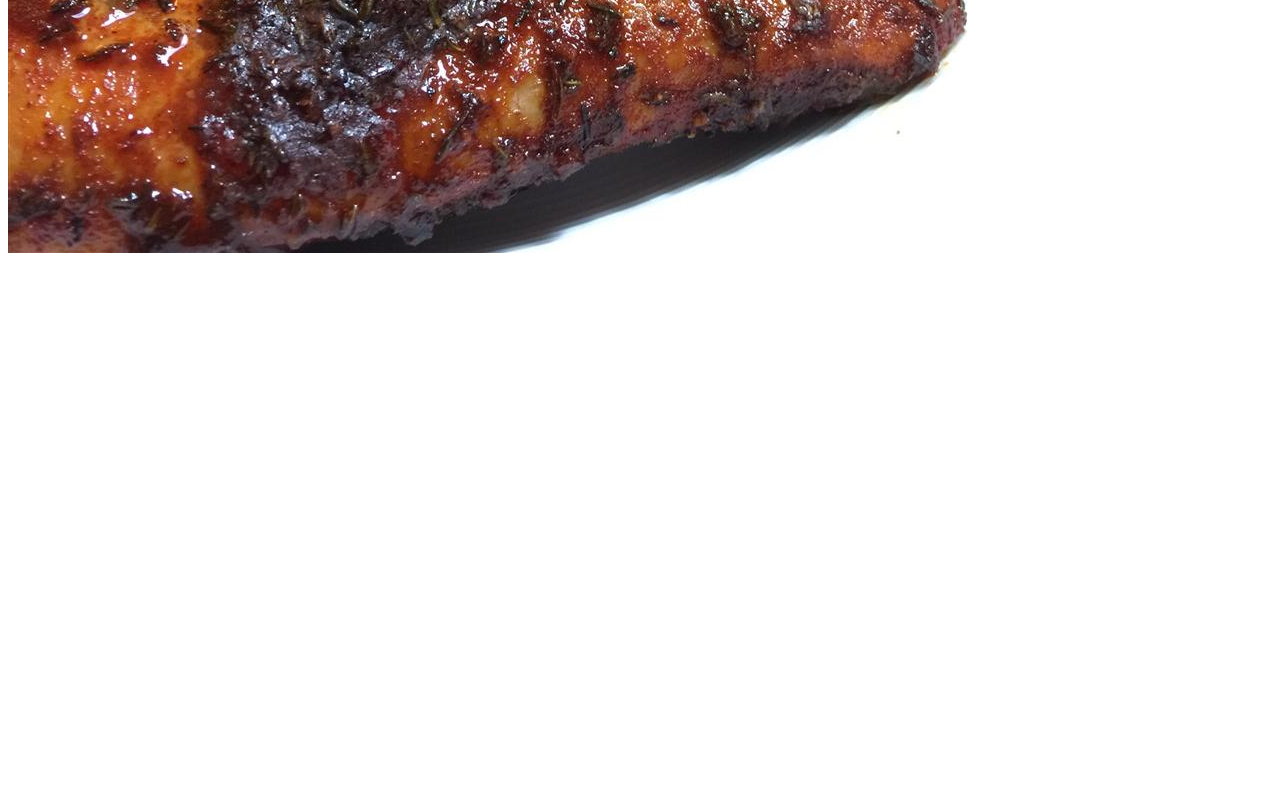
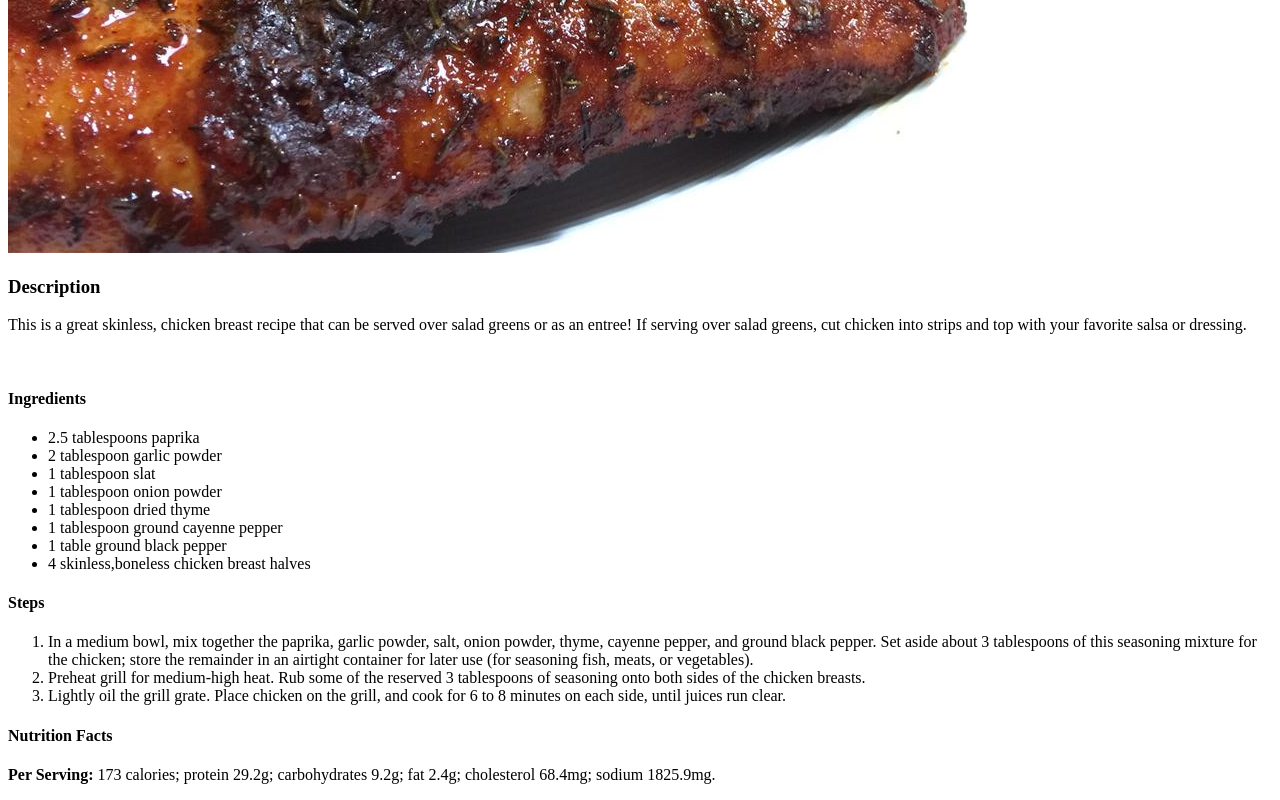
Before and after one commit to iamrikesh/odin-recipes, a plain HTML site: page recipes/chicken.html in a window 1280 px wide. Shown: the part 787-1587 px from the top of the page. Before the commit the page ends 1052 px from the top, so only its background shows below. Drawn offline with Linux system fonts and the light colour scheme.

Commit message:
Spicy Chicken Breast is functionl

```diff
--- a/recipes/chicken.html
+++ b/recipes/chicken.html
@@ -1,13 +1,50 @@
 <!DOCTYPE html>
 <html lang="en">
+
 <head>
     <meta charset="UTF-8">
     <meta http-equiv="X-UA-Compatible" content="IE=edge">
     <meta name="viewport" content="width=device-width, initial-scale=1.0">
     <title>spicy chicken breast</title>
 </head>
+
 <body>
     <h1>Spicy Chicken Breast</h1>
     <img src="../images/breast.jpeg" alt="delicious chicken breast">
+
+    <h3>Description</h3>
+    <p>This is a great skinless, chicken breast recipe that can be served over salad greens or as an entree! If serving
+        over salad greens, cut chicken into strips and top with your favorite salsa or dressing.</p>
+    <br>
+    <H4>Ingredients</H4>
+    <ul>
+        <li>2.5 tablespoons paprika</li>
+        <li>2 tablespoon garlic powder</li>
+        <li>1 tablespoon slat</li>
+        <li>1 tablespoon onion powder</li>
+        <li>1 tablespoon dried thyme</li>
+        <li>1 tablespoon ground cayenne pepper</li>
+        <li>1 table ground black pepper</li>
+        <li>4 skinless,boneless chicken breast halves</li>
+    </ul>
+    <h4>Steps</h4>
+    <ol>
+        <li>In a medium bowl, mix together the paprika, garlic powder, salt, onion powder, thyme, cayenne pepper, and
+            ground black pepper. Set aside about 3 tablespoons of this seasoning mixture for the chicken; store the
+            remainder in an airtight container for later use (for seasoning fish, meats, or vegetables).
+
+        </li>
+        <li>Preheat grill for medium-high heat. Rub some of the reserved 3 tablespoons of seasoning onto both sides of
+            the chicken breasts.
+        </li>
+        <li>Lightly oil the grill grate. Place chicken on the grill, and cook for 6 to 8 minutes on each side, until
+            juices run clear.
+        </li>
+    </ol>
+    <h4>Nutrition Facts</h4>
+    <p><strong>Per Serving: </strong>173 calories; protein 29.2g; carbohydrates 9.2g; fat 2.4g; cholesterol 68.4mg;
+        sodium 1825.9mg. </p>
+
 </body>
+
 </html>
```
